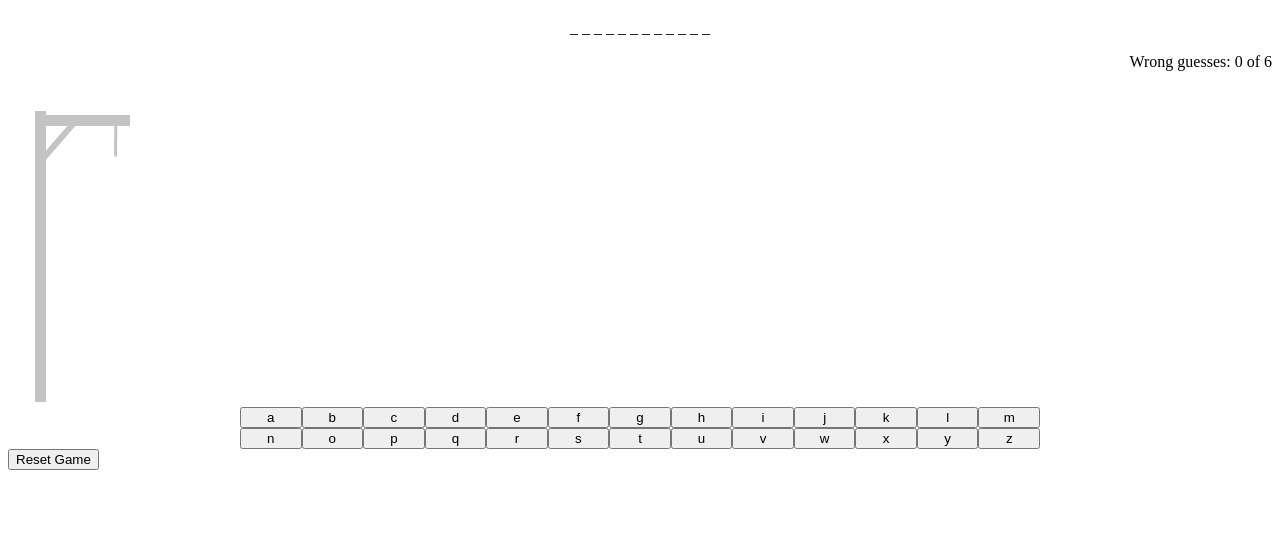
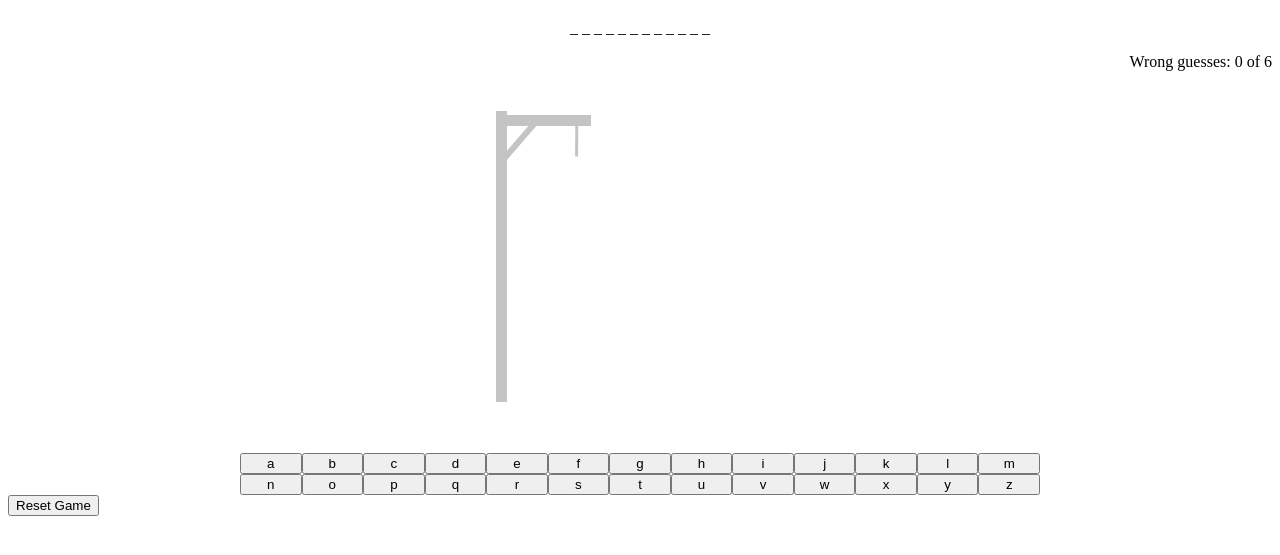
Before and after one commit to jazdmiller/Guess-The-Word-Game-, a plain HTML site: page index.html in a window 1280 px wide. Shown: the part 61-616 px from the top of the page. Drawn offline with Linux system fonts and the light colour scheme.

Commit message:
center hangman images

```diff
--- a/script.js
+++ b/script.js
@@ -12,13 +12,14 @@ let mistakes = 0;
 
 /// Game functions + logic ///
 
+// Pick a random word
 const randomWord = () => {
     answerArray = words[Math.floor(Math.random() * words.length)];
 }
 
 const getButtons = () => {
     let buttons = "abcdefghijklmnopqrstuvwxyz".split('').map(letter =>
-        `<button class="btn btn-lg btn-primary m-2" id=`+ letter +` onClick="handleGuess('`+ letter +`')">
+        `<button class="btn" id=`+ letter +` onClick="handleGuess('`+ letter +`')">
         `+ letter +`
         </button>
 
@@ -27,6 +28,7 @@ const getButtons = () => {
         document.querySelector('.wrapper').innerHTML = buttons;
 }
 
+//Take  player's input/guess
 const handleGuess = (letterGuess) => {
     guesses.indexOf(letterGuess) === -1 ? guesses.push(letterGuess) : null;
     document.getElementById(letterGuess).setAttribute('disabled', true);
@@ -38,15 +40,23 @@ const handleGuess = (letterGuess) => {
         mistakes++;
         addMistakes();
         checkLost();
+        addPic();
     }
 }
 
+// Add items to hangman when user guesses wrong letter
+const addPic = () => {
+    document.querySelector('.hangmanPic').src = './images/' + mistakes + '.jpg';
+}
+
+// Check to see if there is a winner
 const checkWin = () => {
     if (gameStatus === answerArray) {
         document.querySelector('.wrapper').innerHTML = 'Congratulations! You won!';
     }
 }
 
+// Check to see if player lost
 const checkLost = () => {
     if (mistakes === wrongGuess) {
         document.querySelector('.wrapper').innerHTML = `Sorry, you lose! The movie is: ${answerArray}`;
@@ -59,10 +69,13 @@ const guessWord = () => {
     document.querySelector(".answer").innerHTML = gameStatus;
 }
 
+// Add the number of mistakes made (limit 6)
 const addMistakes = () => {
     document.getElementById('mistakes').innerHTML = mistakes;
 }
 
+
+//Reset game function
 const reset = () => {
     mistakes = 0;
     guesses = [];
@@ -79,35 +92,3 @@ randomWord();
 getButtons();
 guessWord();
 handleGuess();
-// 1. Pick a random word
-    // While word has not been guessed {
-    //     (Get guess from player)
-    //     (Show current progress)
-
-    //     if player wants to quit game {
-    //         (quit game)
-    //     } else if player guesses wrong letter {
-    //         (add to illustration)
-    //         (show current progress)
-    //         (gray out letters in board)
-    //     }
-    // }
-
-    // u for (var j = 0; j < word.length; j++) {
-    //     v if (word[j] === guess) {
-    //      answerArray[j] = guess;
-    //     w remainingLetters--;
-    //      }
-// 2. Take  player's input/guess
-// 3. Check if guess is a valid letter
-// 4. Keep track of letters guessed
-// 5. Timer
-// 6. Keep track of progress
-// 7. Check for winning word
-// 8. Replay/quit game
-
-
-
-
-
-/// Event Listeners ///
--- a/style.css
+++ b/style.css
@@ -14,7 +14,10 @@ h1 {
 }
 
 .hangmanPic {
-    text-align: center;
+    display: block;
+    margin-left: auto;
+    margin-right: auto;
+    margin-bottom: 50px;
 }
 
 .answer {
```
Also changed, not shown: images/5.jpg (renamed from images/5.jpeg).
